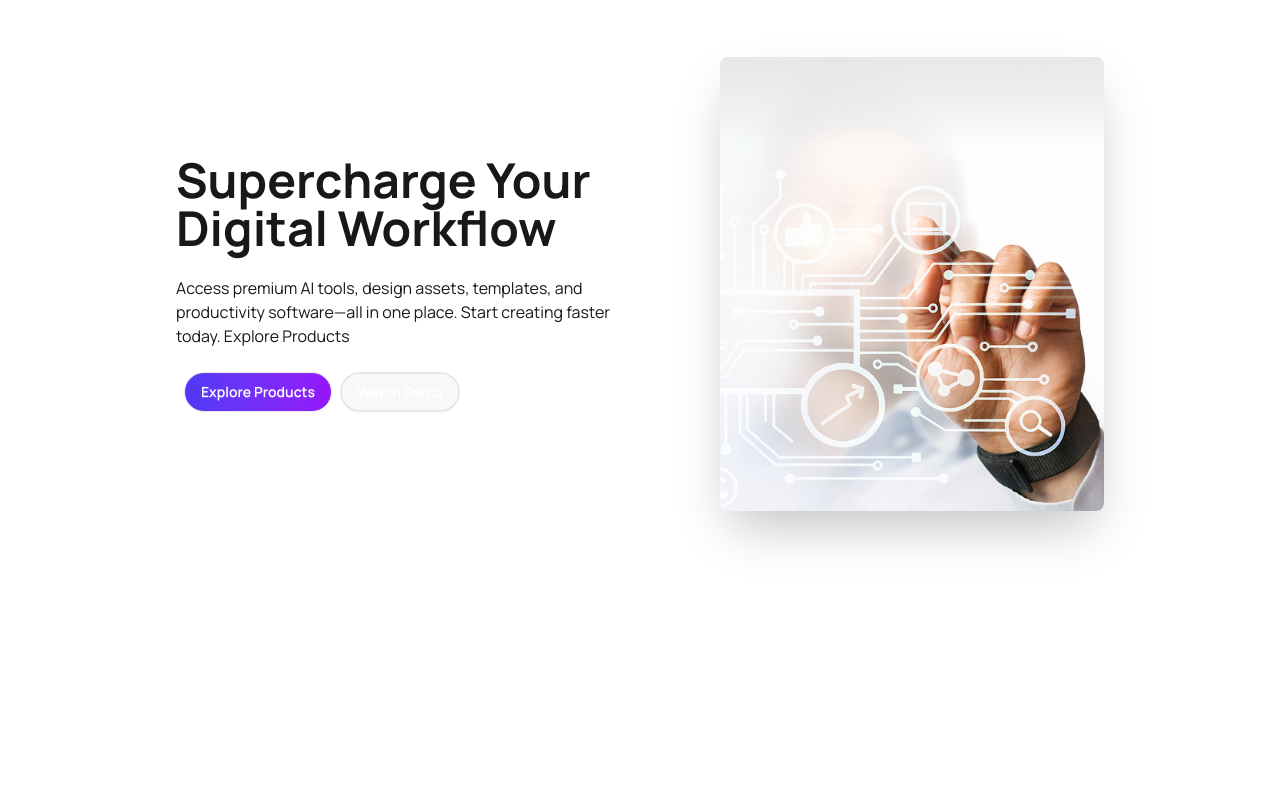
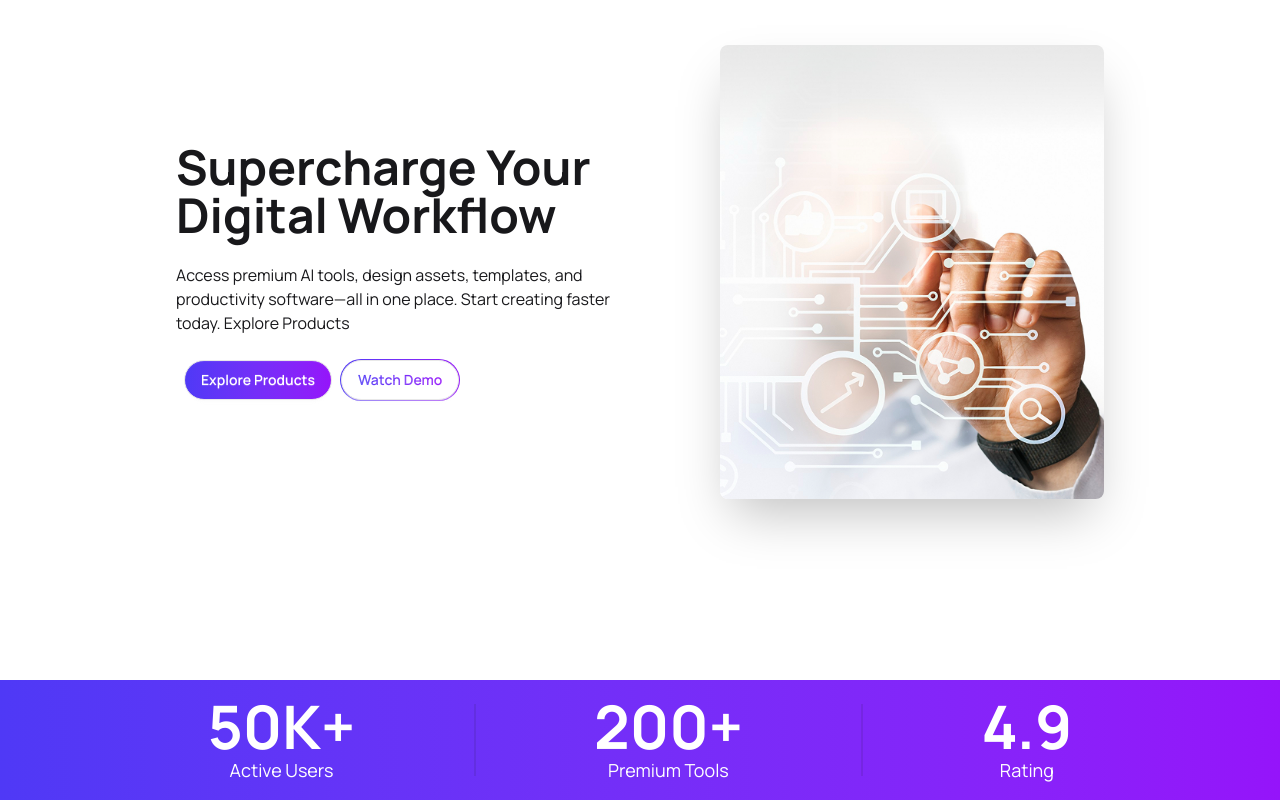
Before and after one commit to Reyad-Hoq/digitools-ai, a React (Vite) app: page / in a window 1280 px wide. Shown: the part 223-1023 px from the top of the page. Before the commit the page ends 907 px from the top, so only its background shows below. Built offline with nearby package versions, Linux system fonts and the light colour scheme.

Commit message:
divider added

```diff
--- a/src/App.jsx
+++ b/src/App.jsx
@@ -2,12 +2,14 @@ import React from 'react'
 import './App.css'
 import Navbar from './components/Navbar'
 import Banner from './components/banner'
+import Summary from './components/summary'
 function App() {
 
   return (
-    <div className="space-y-5">
+    <div className="space-y-2">
       <Navbar />
       <Banner />
+      <Summary />
     </div>
   )
 }
--- a/src/components/banner.jsx
+++ b/src/components/banner.jsx
@@ -15,8 +15,12 @@ const Banner = () => {
             software—all in one place. Start creating faster today.
             Explore Products
           </p>
-          <button className="btn bg-linear-to-r from-[#4F39F6] to-[#9514FA] rounded-full text-white mx-2 hover:scale-103 delay-100">Explore Products</button>
-          <button className="btn border-2 border-gradient-to-r from-[#4F39F6] to-[#9514FA] rounded-full text-white">Watch Demo</button>
+          <button className="btn bg-linear-to-r from-[#4F39F6] to-[#9514FA] rounded-full text-white mx-2 hover:scale-103 delay-100 hover:bg-linear-to-r hover:from-[#9514FA] hover:to-[#4F39F6]">Explore Products</button>
+          <div className="inline-block bg-linear-to-r from-[#4F39F6] to-[#9514FA] rounded-full p-px">
+            <button className="btn bg-base-100 rounded-full">
+              <span className="bg-linear-to-r from-[#4F39F6] to-[#9514FA] bg-clip-text text-transparent ">Watch Demo</span>
+            </button>
+          </div>
         </div>
       </div>
     </div>
--- /dev/null
+++ b/src/components/summary.jsx
@@ -0,0 +1,28 @@
+import React from "react";
+const Summary = () => {
+  return (
+    <div className="h-30 w-full bg-linear-to-r from-[#4F39F6] to-[#9514FA] py-">
+      <div className="h-full w-9/12 mx-auto flex items-center justify-around">
+        <div className="text-center">
+          <h2 className="text-6xl font-bold text-white">50K+</h2>
+          <p className="text-base-100 text-lg">Active Users</p>
+        </div>
+        <div>
+          <div class="divider lg:divider-horizontal h-18"></div>
+        </div>
+        <div className="text-center">
+          <h2 className="text-6xl font-bold text-white">200+</h2>
+          <p className="text-base-100 text-lg">Premium Tools</p>
+        </div>
+        <div>
+          <div class="divider lg:divider-horizontal h-18"></div>
+        </div>
+        <div className="text-center">
+          <h2 className="text-6xl font-bold text-white">4.9</h2>
+          <p className="text-base-100 text-lg">Rating</p>
+        </div>
+      </div>
+    </div>
+  );
+}
+export default Summary;
```
